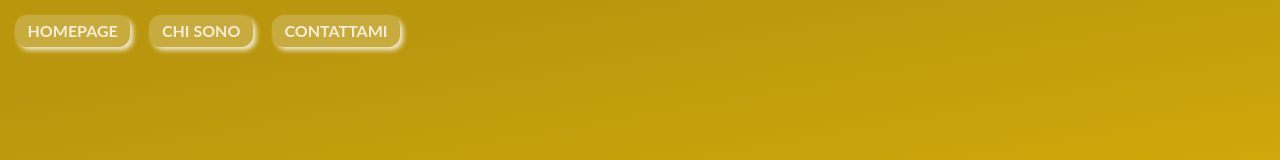
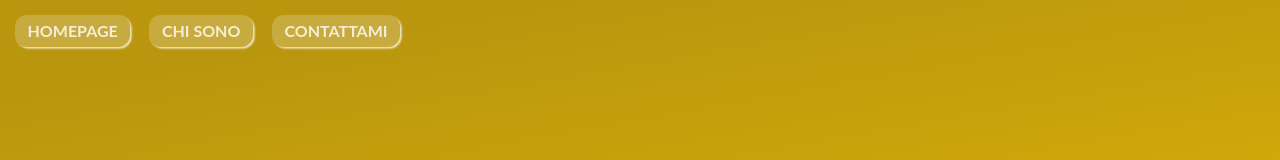
Before and after one commit to UnreadAttic/UnreadAttic.github.io, a plain HTML site: page index.html in a window 1280 px wide. Shown: the top 160 px of the page. Drawn offline with Linux system fonts and the light colour scheme.

Commit message:
Update styles.css

```diff
--- a/styles.css
+++ b/styles.css
@@ -16,7 +16,7 @@ nav{
     background: rgba(255,255,255,0.2);
     border: 0.1% solid rgba(255,255,255,0.4);
     border-radius: 12px;
-    box-shadow: 0.2rem 0.2rem 5px;
+    box-shadow: 0.1rem 0.1rem 2px;
     text-transform: uppercase;
     text-decoration: none;
     font-weight: bold;
```
